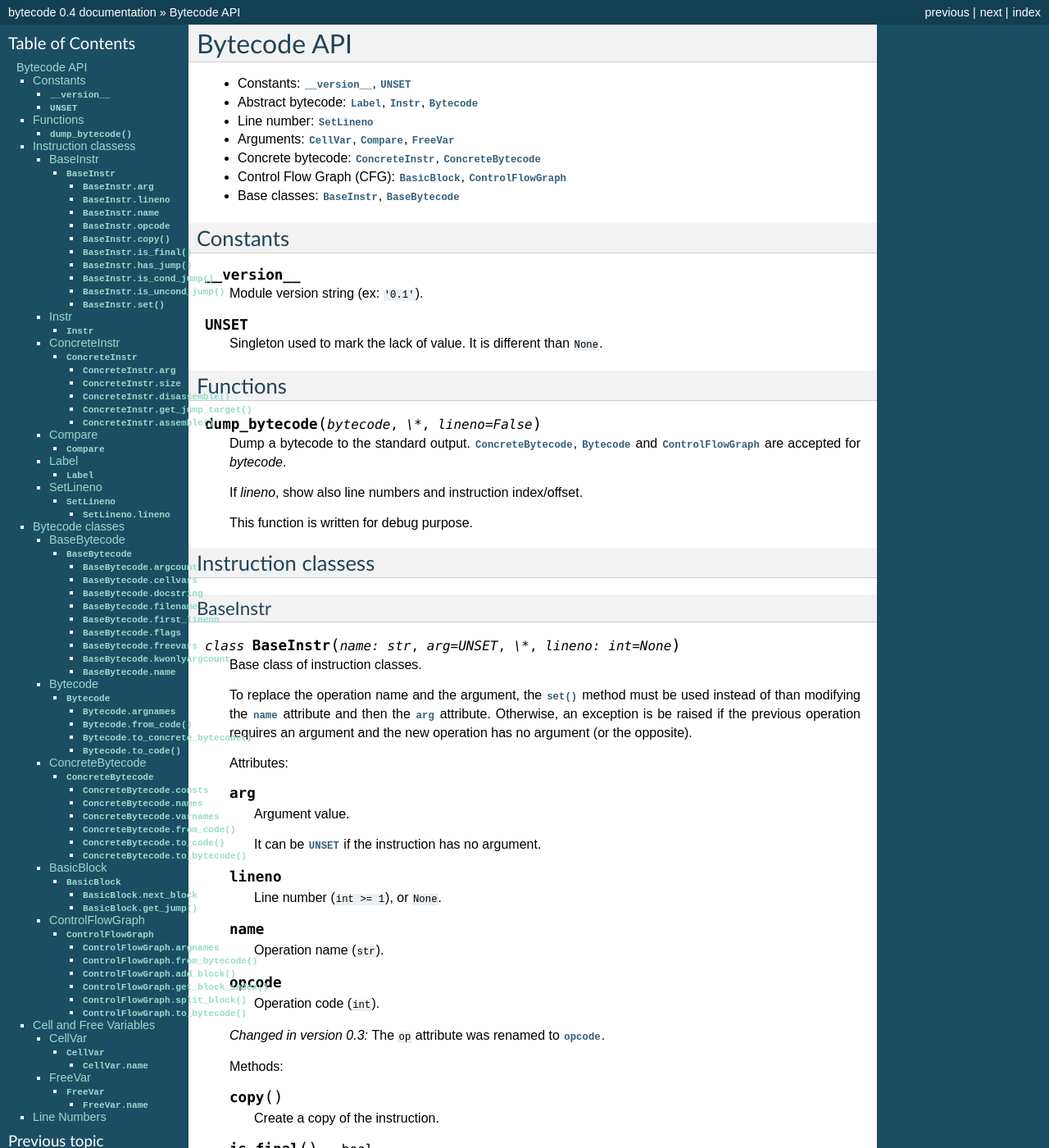
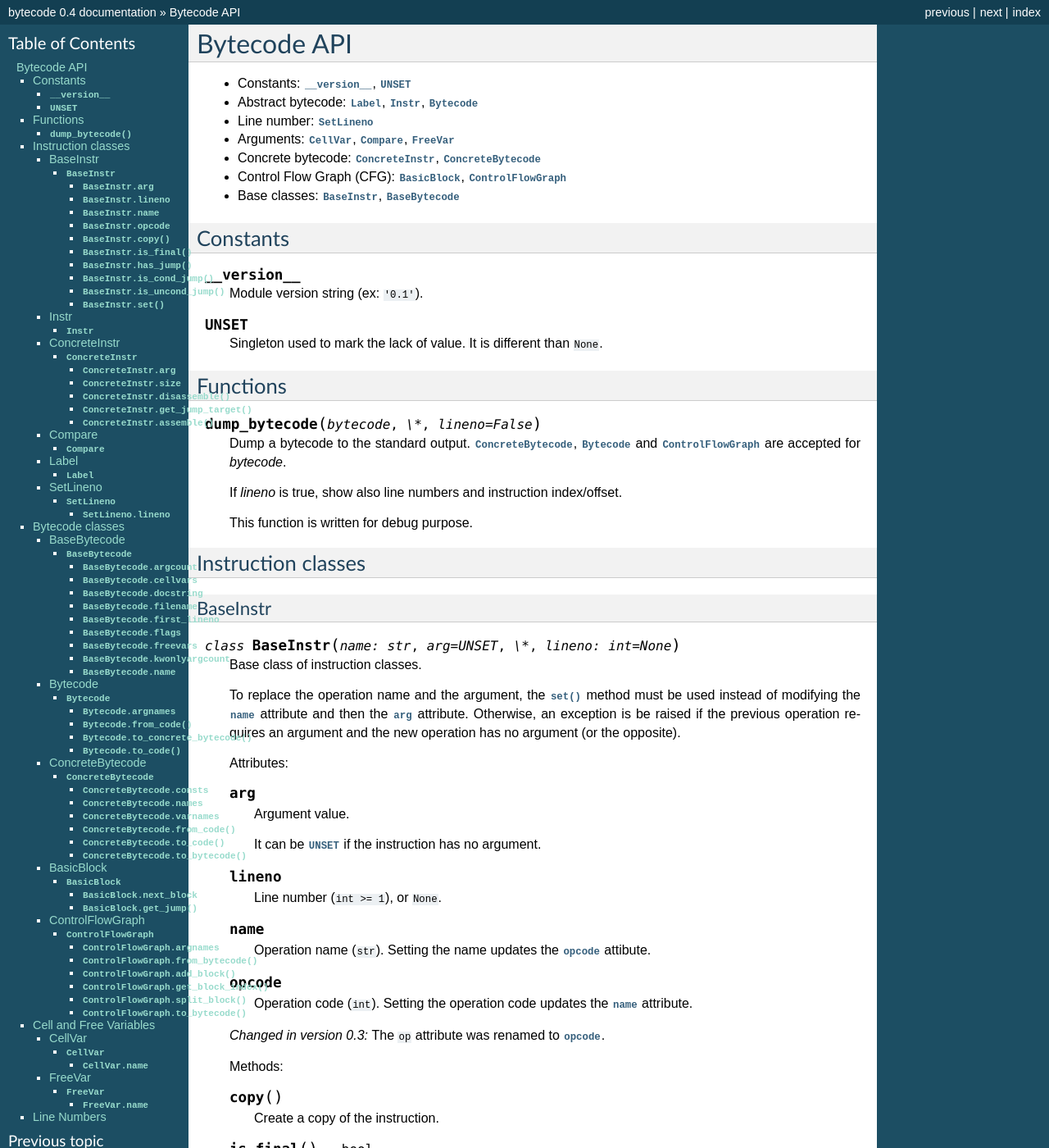
Before and after one commit to MatthieuDartiailh/bytecode, a Sphinx documentation site: the page built from doc/api.rst, in a window 1280 px wide and 1400 px high. Shown: the whole window at 82% size. Built offline with Sphinx 7.4.7, drawn with Linux system fonts in a browser that asks for light colours; some of the changed text lies outside the part shown.

```diff
--- a/doc/api.rst
+++ b/doc/api.rst
@@ -31,13 +31,13 @@ Functions
    Dump a bytecode to the standard output. :class:`ConcreteBytecode`,
    :class:`Bytecode` and :class:`ControlFlowGraph` are accepted for *bytecode*.
 
-   If *lineno*, show also line numbers and instruction index/offset.
+   If *lineno* is true, show also line numbers and instruction index/offset.
 
    This function is written for debug purpose.
 
 
-Instruction classess
-====================
+Instruction classes
+===================
 
 BaseInstr
 ---------
@@ -47,7 +47,7 @@ BaseInstr
    Base class of instruction classes.
 
    To replace the operation name and the argument, the :meth:`set` method must
-   be used instead of than modifying the :attr:`name` attribute and then the
+   be used instead of modifying the :attr:`name` attribute and then the
    :attr:`arg` attribute. Otherwise, an exception is be raised if the previous
    operation requires an argument and the new operation has no argument (or the
    opposite).
@@ -66,11 +66,13 @@ BaseInstr
 
    .. attribute:: name
 
-      Operation name (``str``).
+      Operation name (``str``). Setting the name updates the :attr:`opcode`
+      attibute.
 
    .. attribute:: opcode
 
-      Operation code (``int``).
+      Operation code (``int``). Setting the operation code updates the
+      :attr:`name` attribute.
 
    .. versionchanged:: 0.3
       The ``op`` attribute was renamed to :attr:`opcode`.
@@ -127,9 +129,7 @@ BaseInstr
    .. method:: set(name: str, arg=UNSET)
 
       Modify the instruction in-place: replace :attr:`name` and :attr:`arg`
-      attributes.
-
-      The :attr:`lineno` attribute is unchanged.
+      attributes, and update the :attr:`opcode` attribute.
 
       .. versionchanged:: 0.3
          The *lineno* parameter has been removed.
@@ -182,7 +182,7 @@ ConcreteInstr
    .. attribute:: arg
 
       Argument value: an integer (``int``) in the range ``0``..\
-      ``2,147,483,647``, or :data:`UNSET`. Changing the argument value can
+      ``2,147,483,647``, or :data:`UNSET`. Setting the argument value can
       change the instruction size (:attr:`size`).
 
    .. attribute:: size
@@ -348,7 +348,7 @@ Bytecode
 
    Static methods:
 
-   .. staticmethod:: from_code() -> Bytecode
+   .. staticmethod:: from_code(code) -> Bytecode
 
       Create an abstract bytecode from a Python code object.
 
@@ -401,7 +401,7 @@ ConcreteBytecode
 
    Static methods:
 
-   .. staticmethod:: from_code(\*, extended_arg=false) -> ConcreteBytecode
+   .. staticmethod:: from_code(code, \*, extended_arg=false) -> ConcreteBytecode
 
       Create a concrete bytecode from a Python code object.
 
```
Also changed, not shown: other parts of doc/api.rst (+4 -4 lines).
